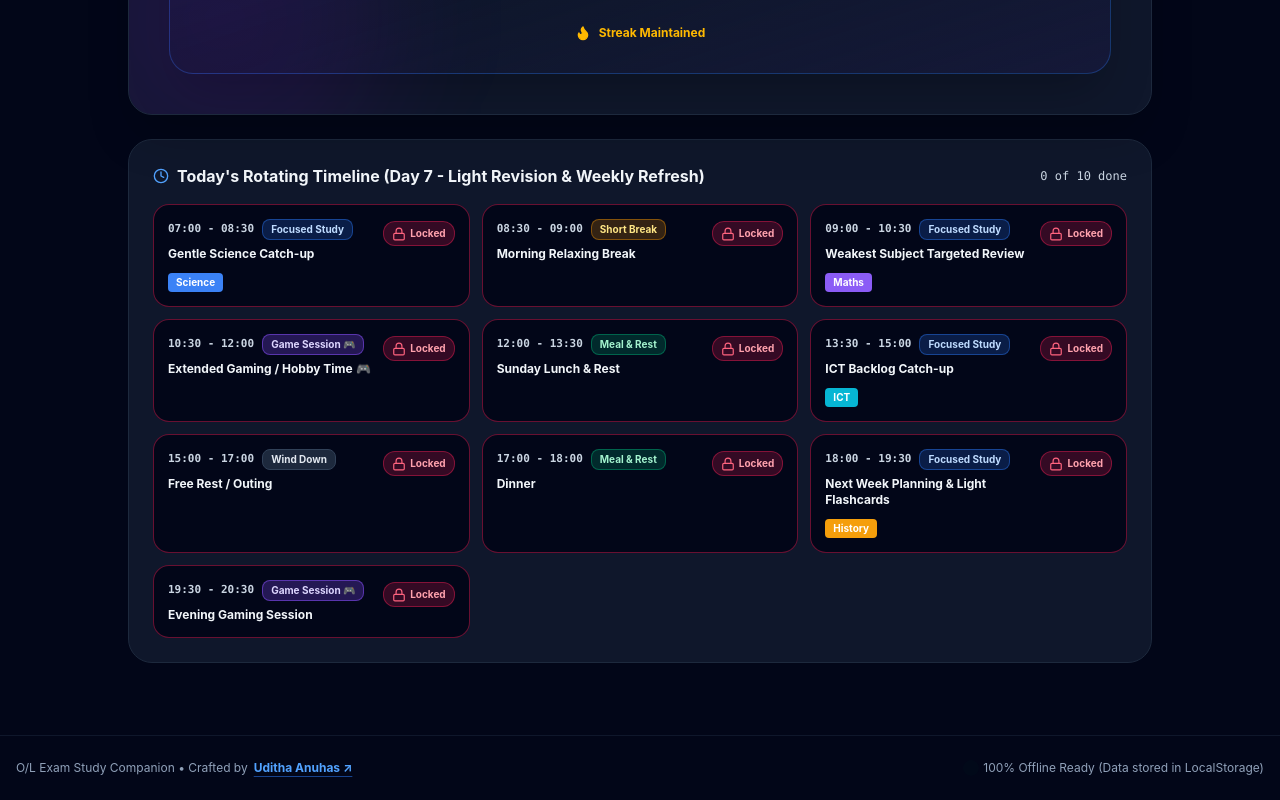
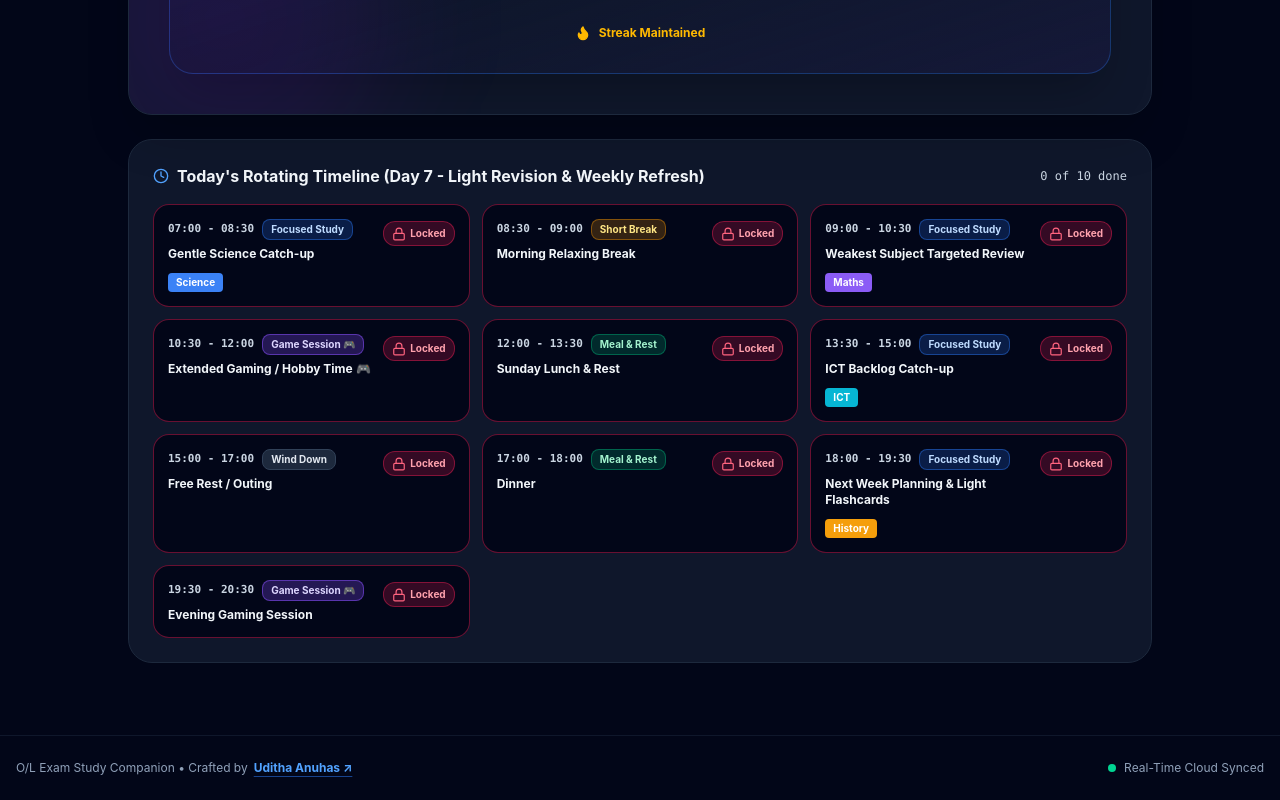
Before and after one commit to UdithaAnuhas/ol-study-companion, a React (Vite) app: page / in a window 1280 px wide. Shown: the part 540-1340 px from the top of the page. Built offline with nearby package versions, Linux system fonts and the light colour scheme; no server answers; the database is empty.

Commit message:
Update footer status to Real-Time Cloud Synced

```diff
--- a/src/App.tsx
+++ b/src/App.tsx
@@ -50,9 +50,9 @@ export function App() {
                 Uditha Anuhas ↗
               </a>
             </p>
-            <p className="flex items-center gap-2 justify-center sm:justify-end">
-              <span className="w-2 h-2 rounded-full bg-emerald-500 animate-ping inline-block" />
-              100% Offline Ready (Data stored in LocalStorage)
+            <p className="flex items-center gap-2 justify-center sm:justify-end text-slate-400">
+              <span className="w-2 h-2 rounded-full bg-emerald-400 inline-block" />
+              <span>Real-Time Cloud Synced</span>
             </p>
           </div>
         </footer>
```
